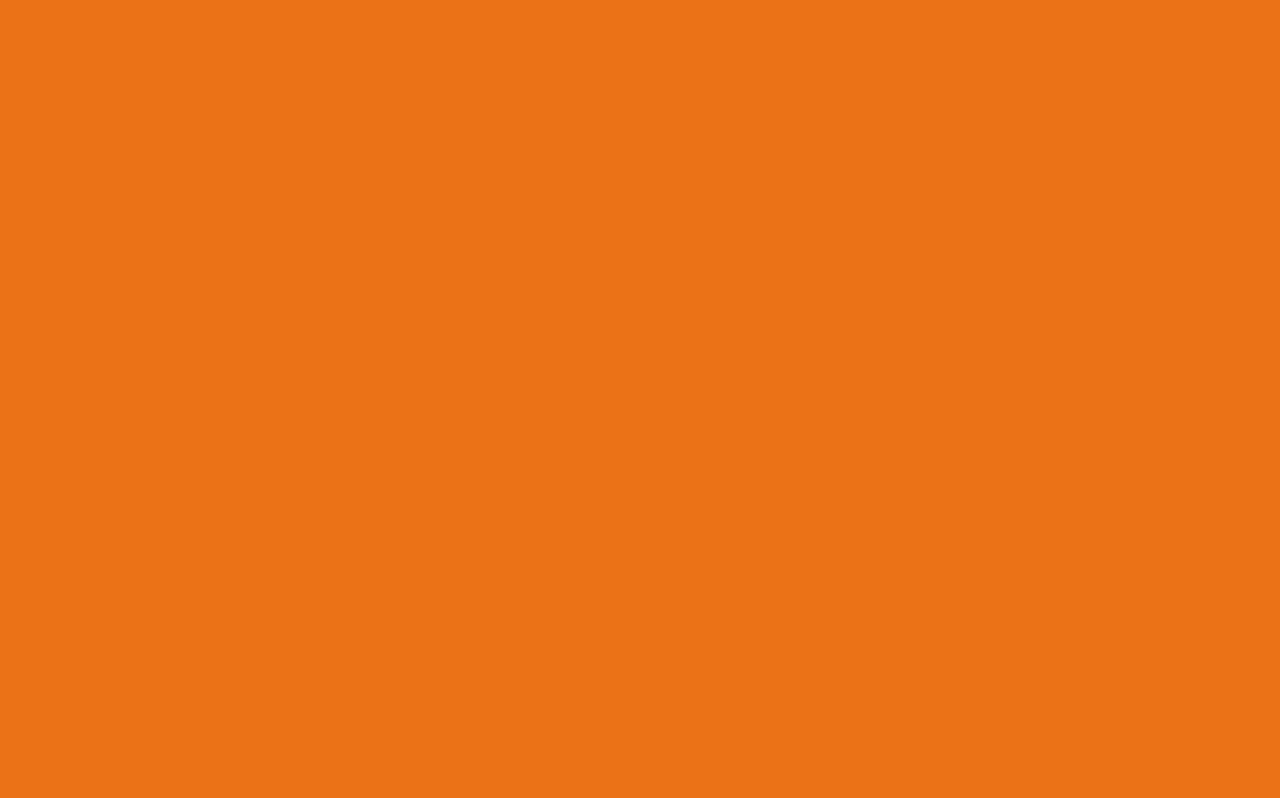
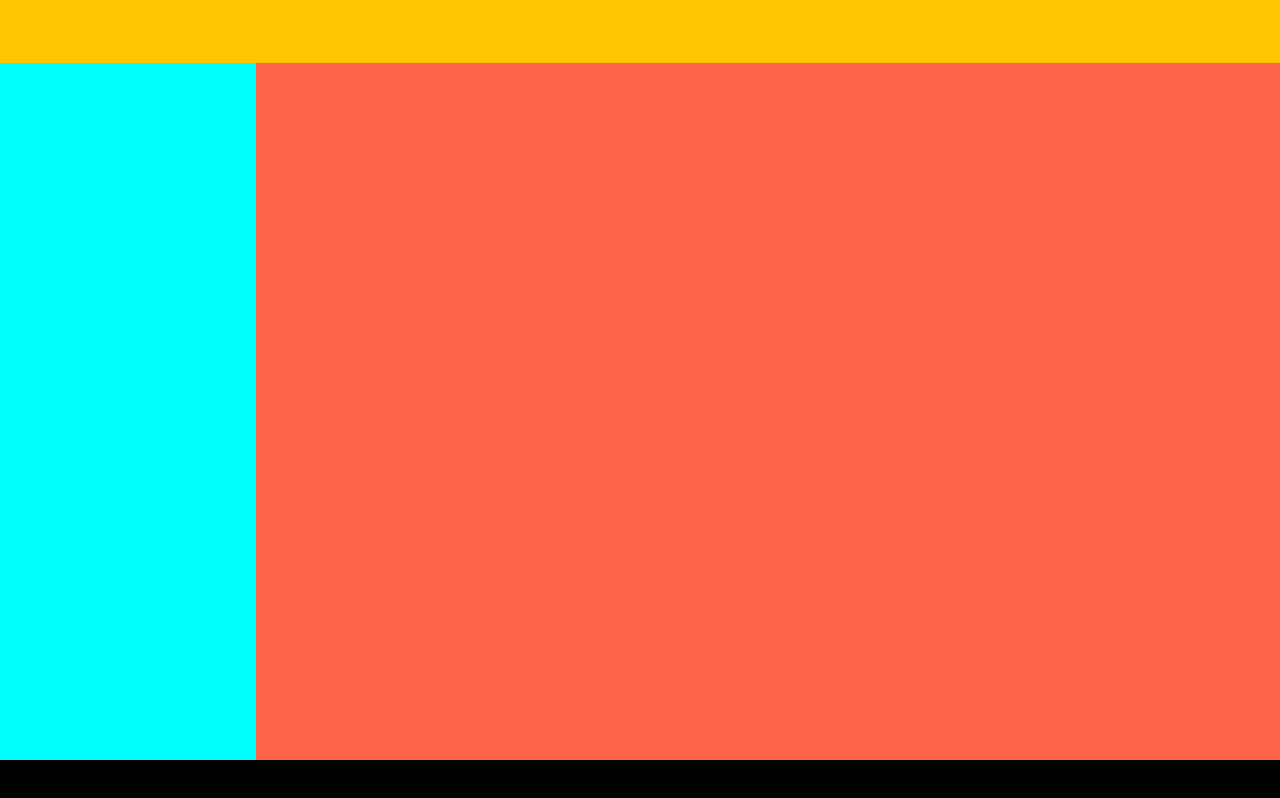
Before and after one commit to LLaaur/to_do_website, a plain HTML site: page index.html in a window 1280 px wide. Drawn offline with Linux system fonts and the light colour scheme.

Commit message:
create basic website layout

```diff
--- a/index.html
+++ b/index.html
@@ -53,9 +53,9 @@
 
             </div>
 
-        </div>
+            <div class="right-panel">
 
-        <div class="right-panel">
+            </div>
 
         </div>
 
--- a/style.css
+++ b/style.css
@@ -8,5 +8,36 @@ body{
     height: 100vh;
     display: flex;
     flex-direction: column;
+    justify-content: space-between;
     background-color: #EA7317;
 }
+
+.navbar{
+    width: 100%;
+    height: 8%;
+    background-color: #FEC601;
+}
+
+.middle-section{
+    display: flex;
+    width: 100%;
+    height: 88vh;
+}
+
+.side-menu{
+    display: flex;
+    flex-direction: column;
+    background-color: aqua;
+    width: 20%;
+}
+
+.right-panel{
+    background-color: tomato;
+    width: 80%;
+}
+
+.footer{
+    height: 2.5rem;
+    width: 100%;
+    background-color: black;
+}
```
